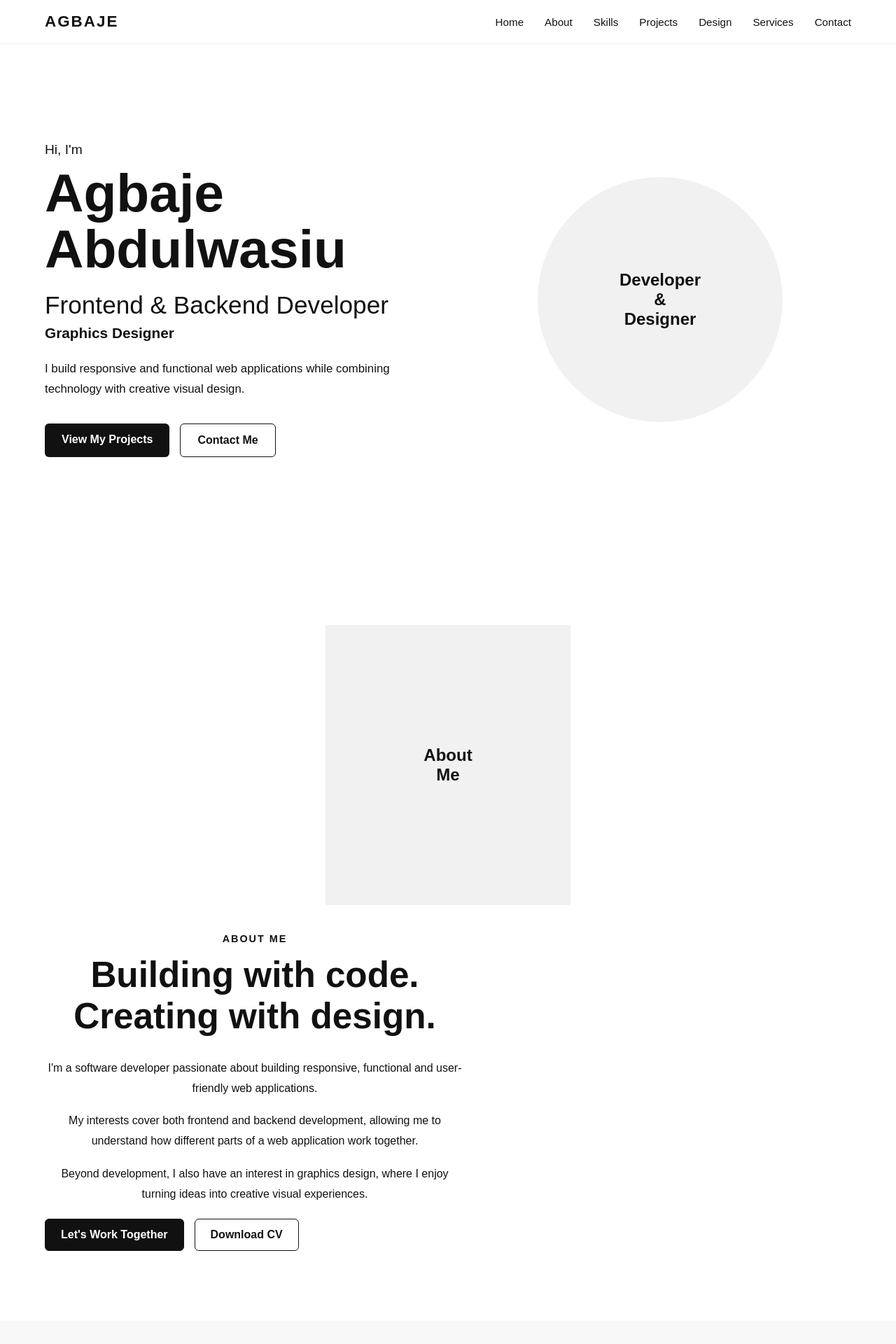
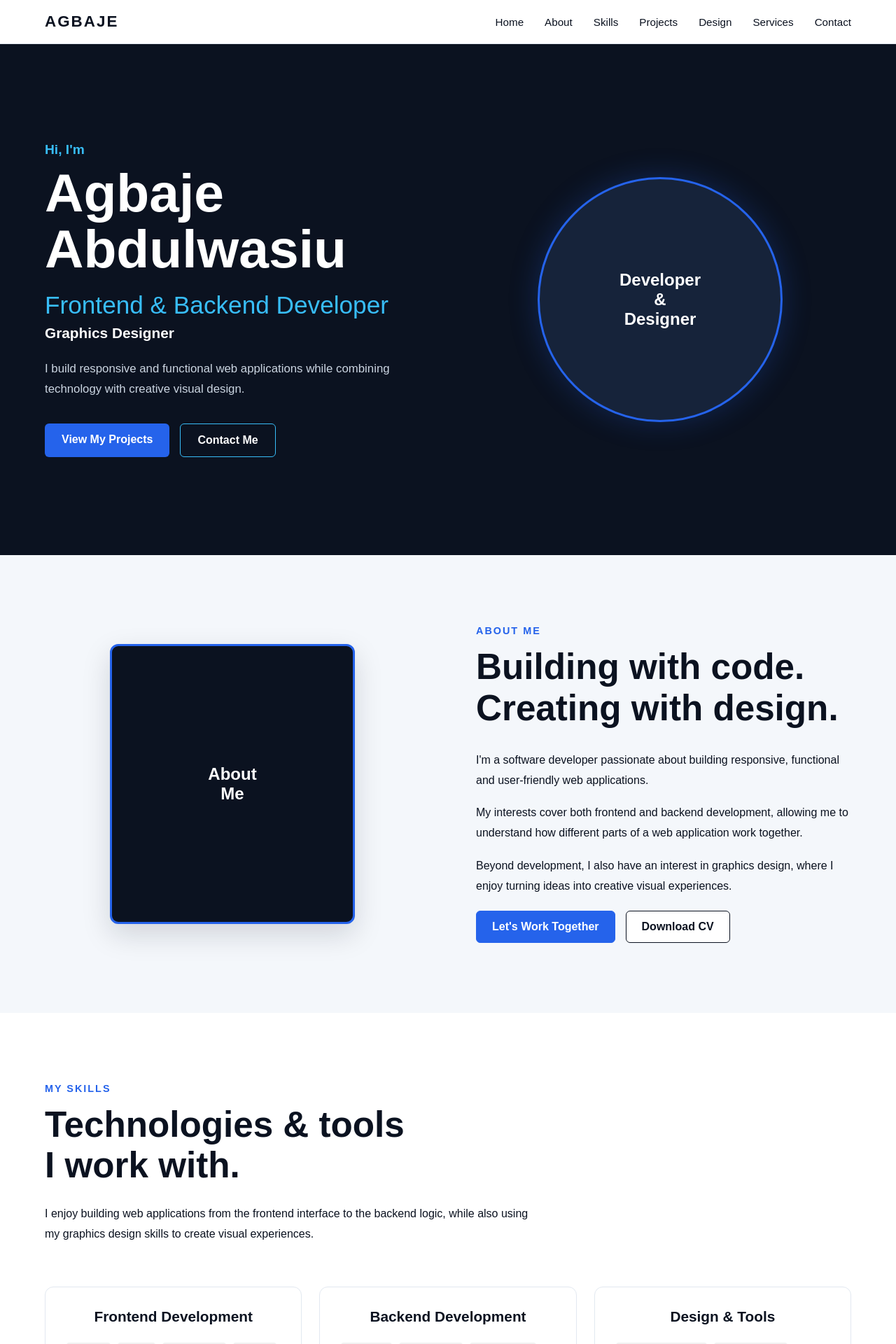
Before and after one commit to Olakiitan20/agbaje-portfolio, a React (Vite) app: page / in a window 1280 px wide. Shown: the top 1920 px of the page at 70% size. Built offline with nearby package versions, Linux system fonts and the light colour scheme.

Commit message:
Apply navy and electric blue color theme

```diff
--- a/src/components/About.css
+++ b/src/components/About.css
@@ -1,5 +1,6 @@
 .about {
   padding: 100px 0;
+  background: var(--soft-blue-gray);
 }
 
 .about-container {
@@ -23,16 +24,21 @@
 .about-placeholder {
   width: 350px;
   height: 400px;
-
   display: flex;
   flex-direction: column;
   align-items: center;
   justify-content: center;
 
-  background: #f1f1f1;
+  background: var(--deep-navy);
+  color: var(--white);
+
+  border: 3px solid var(--electric-blue);
+  border-radius: 12px;
 
   font-size: 1.5rem;
   font-weight: 700;
+
+  box-shadow: 0 15px 40px rgba(11, 18, 32, 0.15);
 }
 
 /* About Content */
@@ -45,6 +51,9 @@
   font-weight: 700;
   letter-spacing: 2px;
   margin-bottom: 15px;
+}
+.about-content .section-label {
+  color: var(--electric-blue);
 }
 
 .about-content h2 {
@@ -71,10 +80,10 @@
   display: inline-block;
   padding: 13px 22px;
 
-  background: #111111;
-  color: #ffffff;
+  background: var(--electric-blue);
+  color: var(--white);
 
-  border: 1px solid #111111;
+  border: 1px solid var(--electric-blue);
   border-radius: 6px;
 
   font-weight: 600;
@@ -89,13 +98,14 @@
 
 /* Download CV Button */
 .cv-button {
-  background: #ffffff;
-  color: #111111;
+  background: var(--white);
+  color: var(--deep-navy);
+  border-color: var(--deep-navy);
 }
 
 .cv-button:hover {
-  background: #111111;
-  color: #ffffff;
+  background: var(--deep-navy);
+  color: var(--white);
   opacity: 1;
 }
 
@@ -123,10 +133,4 @@
   .about-buttons {
     justify-content: center;
   }
-
 }
-.about-container {
-  grid-template-columns: 1fr;
-  gap: 40px;
-  text-align: center;
-}
--- a/src/components/Contact.css
+++ b/src/components/Contact.css
@@ -1,7 +1,11 @@
 .contact {
   padding: 100px 0;
-  background: #111111;
-  color: #ffffff;
+  background: var(--deep-navy);
+  color: var(--white);
+}
+
+.contact .section-label {
+  color: var(--sky-blue);
 }
 
 .contact-container {
@@ -23,6 +27,7 @@
 .contact-heading h2 {
   font-size: clamp(2rem, 4vw, 3.5rem);
   line-height: 1.15;
+  color: var(--white);
   margin-bottom: 25px;
 }
 
@@ -158,11 +163,11 @@
 
   padding: 14px 25px;
 
-  border: none;
+  border: 1px solid var(--electric-blue);
   border-radius: 6px;
 
-  background: #ffffff;
-  color: #111111;
+  background: var(--electric-blue);
+  color: var(--white);
 
   font-size: 0.9rem;
   font-weight: 700;
@@ -176,6 +181,8 @@
 
 .contact-button:hover {
   opacity: 0.85;
+  background: var(--sky-blue);
+  color: var(--deep-navy);
   transform: translateY(-2px);
 }
 
@@ -190,7 +197,43 @@
   margin-top: 5px;
 
   font-size: 0.9rem;
-  color: #cccccc;
+  color: #cbd5e1;
+}
+
+/* Form Notification */
+
+.form-notification {
+  display:flex;
+  align-items: center;
+  gap:10px;
+
+  margin-top: 5px;
+  padding: 12px 15px;
+
+  border-radius: 6px;
+
+  font-size: 0.85rem;
+}
+
+.form-notification p{
+  margin: 0;
+}
+
+.form-notification.success{
+  background: #1a3a2a;
+  color: #9ff0bd;
+  border: 1px solid #285c40;
+}
+
+.form-notification.error{
+  background: #3a1a1a;
+  color: #ff9b9b;
+  border: 1px solid #5c2828;
+}
+
+.form-notification span {
+   font-size: 1rem;
+   font-weight: 700;
 }
 
 /* Mobile */
--- a/src/components/Design.css
+++ b/src/components/Design.css
@@ -1,6 +1,10 @@
 .design {
   padding: 100px 0;
-  background: #f8f8f8;
+  background: var(--white);
+}
+
+.design .section-label {
+  color: var(--electric-blue);
 }
 
 .design-container {
@@ -39,19 +43,22 @@
 /* Design Card */
 
 .design-card {
+  background: var(--white);
+  border: 1px solid var(--border);
+  border-radius: 12px;
   overflow: hidden;
-  background: #ffffff;
-  border-radius: 8px;
-  border: 1px solid #eeeeee;
   cursor: pointer;
-  transition:
-    transform 0.3s ease,
-    box-shadow 0.3s ease;
+  transition: 0.3s ease;
 }
 
 .design-card:hover {
-  transform: translateY(-5px);
-  box-shadow: 0 10px 30px rgba(0, 0, 0, 0.08);
+  transform: translateY(-6px);
+  border-color: var(--electric-blue);
+  box-shadow: 0 15px 35px rgba(37, 99, 235, 0.12);
+}
+
+.design-card h3 {
+  color: var(--deep-navy);
 }
 
 /* Image */
--- a/src/components/Footer.css
+++ b/src/components/Footer.css
@@ -1,6 +1,6 @@
 .footer {
-  background: #0a0a0a;
-  color: #ffffff;
+  background: #060b14;
+  color: var(--white);
   padding: 70px 0 25px;
 }
 
@@ -25,7 +25,6 @@
 .footer-logo {
   display: inline-block;
   margin-bottom: 15px;
-
   font-size: 1.8rem;
   font-weight: 700;
 }
@@ -110,11 +109,11 @@ transition:
 
   padding-top: 25px;
 
-  border-top: 1px solid #222222;
+  border-top: 1px solid #333;
 }
 
 .footer-bottom p {
-  color: #777777;
+  color: #1e293b;
   font-size: 0.8rem;
 }
 
--- a/src/components/Hero.css
+++ b/src/components/Hero.css
@@ -2,6 +2,8 @@
   min-height: calc(100vh - 70px);
   display: flex;
   align-items: center;
+  background: var(--deep-navy);
+  color: var(--white);
 }
 
 .hero-container {
@@ -24,24 +26,29 @@
 .hero-greeting {
   font-size: 1.2rem;
   margin-bottom: 10px;
+  color: var(--sky-blue);
+  font-weight: 600;
 }
 
 .hero-content h1 {
   font-size: clamp(2.5rem, 6vw, 5rem);
   line-height: 1.05;
   margin-bottom: 20px;
+  color: var(--white);
 }
 
 .hero-content h2 {
   font-size: clamp(1.4rem, 3vw, 2.2rem);
   font-weight: 500;
   margin-bottom: 8px;
+  color: var(--sky-blue);
 }
 
 .hero-role {
   font-size: 1.3rem;
   font-weight: 600;
   margin-bottom: 25px;
+  color: var(--white);
 }
 
 .hero-description {
@@ -49,8 +56,8 @@
   font-size: 1.05rem;
   line-height: 1.7;
   margin-bottom: 35px;
+  color: #cbd5e1;
 }
-
 /* Hero Buttons */
 .hero-buttons {
   display: flex;
@@ -67,8 +74,8 @@
 }
 
 .primary-btn {
-  background: #111111;
-  color: #ffffff;
+  background: var(--electric-blue);
+  color: var(--white);
 }
 
 .primary-btn:hover {
@@ -77,12 +84,13 @@
 }
 
 .secondary-btn {
-  border: 1px solid #111111;
+  border: 1px solid var(--sky-blue);
+  color: var(--white);
 }
 
 .secondary-btn:hover {
-  background: #111111;
-  color: #ffffff;
+  background: var(--sky-blue);
+  color: var(--deep-navy);
 }
 
 /* Hero Visual */
@@ -96,17 +104,21 @@
   width: 350px;
   height: 350px;
   border-radius: 50%;
-
   display: flex;
   flex-direction: column;
   align-items: center;
   justify-content: center;
 
-  background: #f1f1f1;
+  background: #16233a;
+  border: 3px solid var(--electric-blue);
+
+  color: var(--white);
 
   font-size: 1.5rem;
   font-weight: 700;
   text-align: center;
+
+  box-shadow: 0 0 40px rgba(37, 99, 235, 0.25);
 }
 
 /* Tablet */
--- a/src/components/Navbar.css
+++ b/src/components/Navbar.css
@@ -3,8 +3,8 @@
   position: sticky;
   top: 0;
   z-index: 1000;
-  background: #ffffff;
-  border-bottom: 1px solid #eeeeee;
+  background: var(--white);
+  border-bottom: 1px solid var(--border);
 }
 
 .navbar-container {
@@ -21,6 +21,7 @@
   font-size: 1.4rem;
   font-weight: 700;
   letter-spacing: 2px;
+  color: var(--deep-navy);
 }
 
 .nav-menu {
@@ -36,7 +37,7 @@
 }
 
 .nav-menu a:hover {
-  opacity: 0.6;
+  color: var(--electric-blue);
 }
 
 .menu-button {
@@ -65,8 +66,8 @@
     width: 100%;
     padding: 20px;
 
-    background: #ffffff;
-    border-bottom: 1px solid #eeeeee;
+   background: var(--white);
+   border-bottom: 1px solid var(--border);
 
     flex-direction: column;
     align-items: flex-start;
--- a/src/components/Projects.css
+++ b/src/components/Projects.css
@@ -1,5 +1,10 @@
 .projects {
   padding: 100px 0;
+  background: var(--soft-blue-gray);
+}
+
+.projects .section-label {
+  color: var(--electric-blue);
 }
 
 .projects-container {
@@ -38,17 +43,21 @@
 /* Project Card */
 
 .project-card {
+  background: var(--white);
+  border: 1px solid var(--border);
+  border-radius: 12px;
   overflow: hidden;
-  background: #ffffff;
-  border: 1px solid #eeeeee;
-  border-radius: 8px;
-
-  transition: transform 0.3s ease, box-shadow 0.3s ease;
+  transition: 0.3s ease;
 }
 
 .project-card:hover {
-  transform: translateY(-5px);
-  box-shadow: 0 10px 30px rgba(0, 0, 0, 0.08);
+  transform: translateY(-6px);
+  border-color: var(--electric-blue);
+  box-shadow: 0 15px 35px rgba(37, 99, 235, 0.12);
+}
+
+.project-card h3 {
+  color: var(--deep-navy);
 }
 
 /* Project Screenshot */
@@ -125,14 +134,14 @@
 }
 
 .project-link {
+  color: var(--electric-blue);
   font-size: 0.9rem;
   font-weight: 600;
-  text-decoration: underline;
   transition: opacity 0.3s ease;
 }
 
 .project-link:hover {
-  opacity: 0.6;
+  color: var(--deep-navy);
 }
 
 /* Tablet */
--- a/src/components/Projects.jsx
+++ b/src/components/Projects.jsx
@@ -29,7 +29,7 @@ function Projects() {
       type: "FRONTEND DEVELOPMENT",
       description:
         "A responsive personal portfolio website created to showcase my software development and graphics design work.",
-      image: "/projects/portfolio.png",
+      image: "/projects/personal.png",
       technologies: ["React", "Vite", "JavaScript", "CSS"],
       github: "https://github.com/Olakiitan20/agbaje-portfolio",
       liveDemo: "#",
--- a/src/components/Services.css
+++ b/src/components/Services.css
@@ -1,6 +1,10 @@
 .services {
   padding: 100px 0;
-  background: #ffffff;
+  background: var(--soft-blue-gray);
+}
+
+.services .section-label {
+  color: var(--electric-blue);
 }
 
 .services-container {
@@ -33,22 +37,28 @@
 }
 
 .service-card {
-  padding: 35px;
-  border: 1px solid #eeeeee;
-  border-radius: 8px;
-  background: #ffffff;
-  transition: transform 0.3s ease, box-shadow 0.3s ease;
+  background: var(--white);
+  border: 1px solid var(--border);
+  border-radius: 12px;
+  padding: 30px;
+  transition: 0.3s ease;
 }
 
 .service-card:hover {
-  transform: translateY(-5px);
-  box-shadow: 0 10px 30px rgba(0, 0, 0, 0.08);
+  transform: translateY(-6px);
+  border-color: var(--electric-blue);
+  box-shadow: 0 15px 35px rgba(37, 99, 235, 0.12);
+}
+
+.service-card h3 {
+  color: var(--deep-navy);
 }
 
 .service-number {
   display: block;
-  margin-bottom: 30px;
-  font-size: 0.8rem;
+  margin-bottom: 20px;
+  color: var(--electric-blue);
+  font-size: 0.9rem;
   font-weight: 700;
   letter-spacing: 2px;
 }
--- a/src/components/Skills.css
+++ b/src/components/Skills.css
@@ -1,6 +1,10 @@
 .skills {
   padding: 100px 0;
-  background: #f8f8f8;
+  background: var(--white);
+}
+
+.skills .section-label {
+  color: var(--electric-blue);
 }
 
 .skills-container {
@@ -35,15 +39,24 @@
 }
 
 .skill-card {
+  background: var(--white);
+  border: 1px solid var(--border);
+  border-radius: 12px;
   padding: 30px;
-  background: #ffffff;
-  border: 1px solid #eeeeee;
-  border-radius: 8px;
+  text-align: center;
+  transition: 0.3s ease;
+}
+
+.skill-card:hover {
+  border-color: var(--electric-blue);
+  transform: translateY(-5px);
+  box-shadow: 0 12px 30px rgba(37, 99, 235, 0.12);
 }
 
 .skill-card h3 {
   font-size: 1.3rem;
   margin-bottom: 25px;
+  color: var(--deep-navy);
 }
 
 /* Skill List */
--- a/src/index.css
+++ b/src/index.css
@@ -2,6 +2,18 @@
   margin: 0;
   padding: 0;
   box-sizing: border-box;
+}
+
+:root {
+  --deep-navy: #0b1220;
+  --electric-blue: #2563eb;
+  --sky-blue: #38bdf8;
+
+  --white: #ffffff;
+  --soft-blue-gray: #f4f7fb;
+
+  --slate: #64748b;
+  --border: #e2e8f0;
 }
 
 html {
@@ -11,8 +23,8 @@ html {
 
 body {
   font-family: Arial, sans-serif;
-  background: #ffffff;
-  color: #111111;
+  background: var(--white);
+  color: var(--deep-navy);
   min-width: 320px;
 }
 
```
Also changed, not shown: public/projects/personal.png (added).
